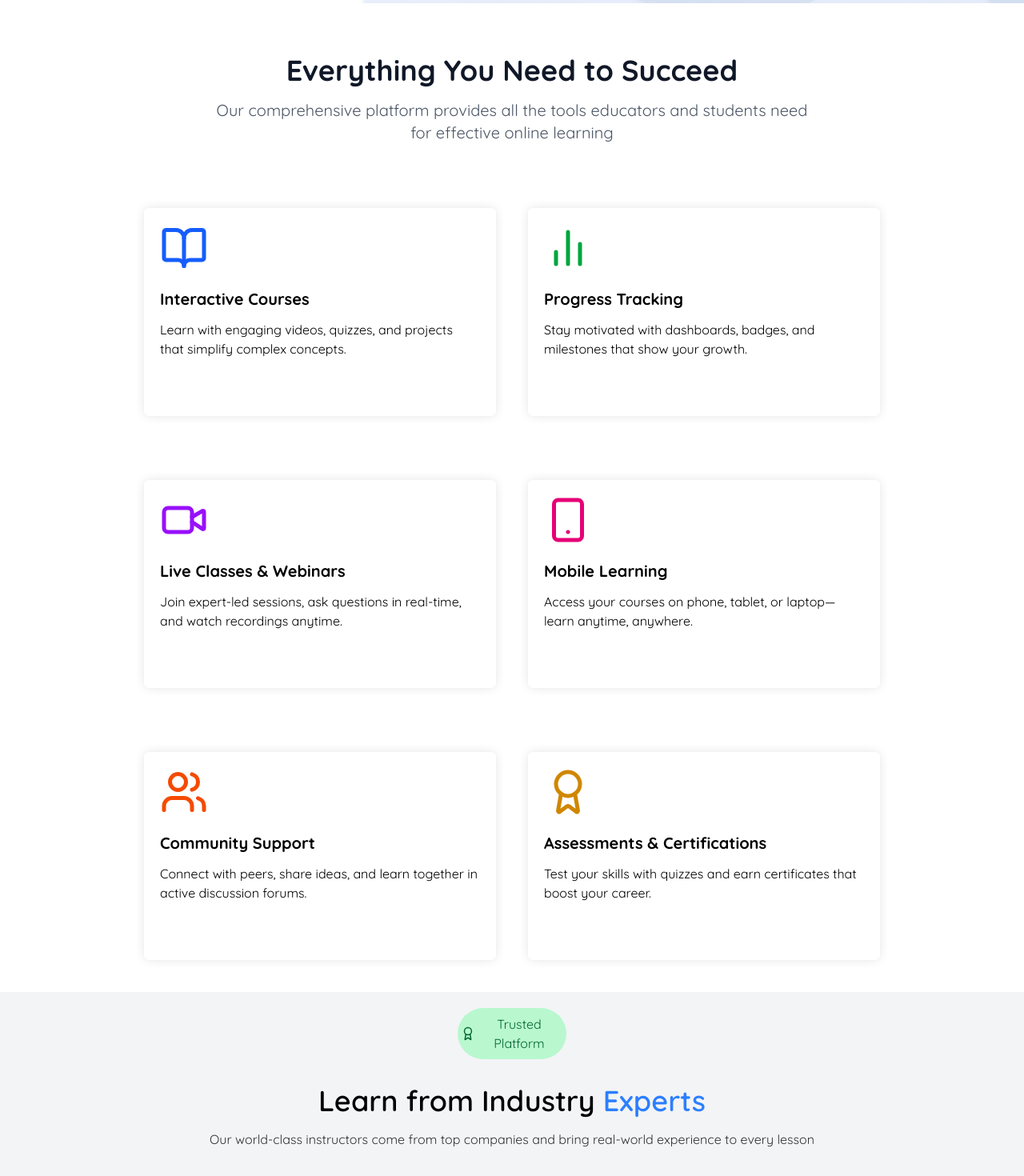
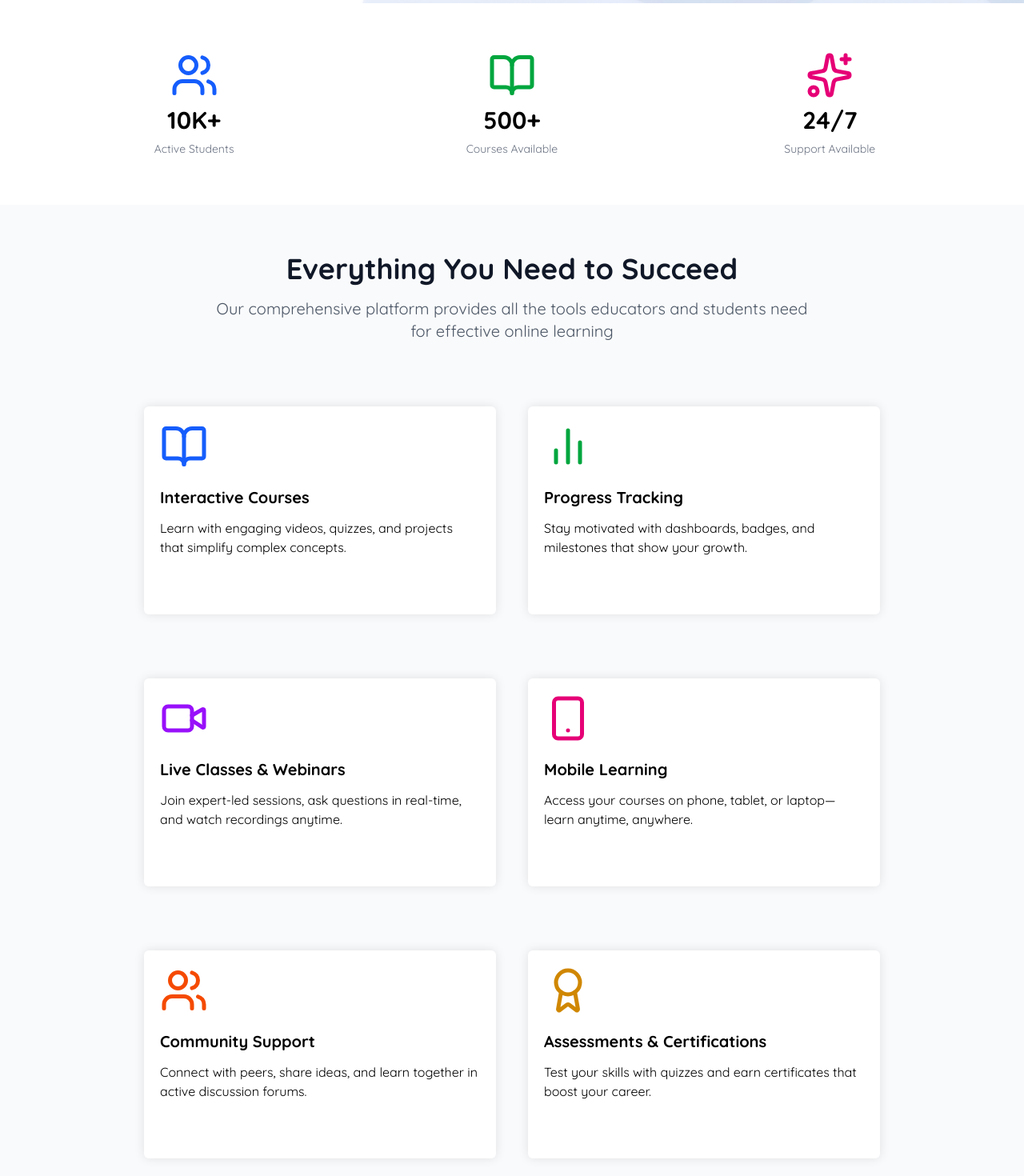
Before and after one commit to WebWizards-org/frontend, a React (Vite) app: page / in a window 1280 px wide. Shown: the part 880-2350 px from the top of the page at 80% size. Built offline with nearby package versions, Linux system fonts and the light colour scheme.

Commit message:
enhance Home component layout; add statistics section and improve styling for better user experience

```diff
--- a/src/components/home.jsx
+++ b/src/components/home.jsx
@@ -39,9 +39,25 @@ export default function Home() {
     }
   ]
 
+  const stats=[
+    {
+      title: "10K+", desc: "Active Students",
+      icon: <Users className="w-15 h-15 text-blue-600" />
+    },
+    {
+      title: "500+", desc: "Courses Available",
+      icon: <BookOpen className="w-15 h-15 text-green-600" />
+    },
+    {
+      title: "24/7", desc: "Support Available",
+      icon: <Sparkles className="w-15 h-15 text-pink-600" />
+    }
+  ]
+
   return (
     <>
         <Navbar />
+      <div className='bg-gray-50'>
         <div
           style={{
             backgroundImage: `url(${hero})`,
@@ -51,7 +67,7 @@ export default function Home() {
             height: '100vh'
 
          }}
-          className="flex  mt-21 justify-start relative min-h-[580px] bg-cover bg-center bg-no-repeat md:items-start">
+          className="flex mt-21 justify-start relative min-h-[580px] bg-cover bg-center bg-no-repeat md:items-start">
             {/* <div className="absolute inset-0 z-10 bg-black/50 md:bg-transparent"></div> */}
             <div className='w-180 mt-15 ml-10 bg-amber-'>
               <h1 className="relative z-10 mt-15 text-[20px] font-bold md:text-[70px] text-gray-900 sm:text-[40px]">
@@ -62,9 +78,18 @@ export default function Home() {
               <button className='bg-blue-500 text-white x-10 relative px-4 py-3 rounded-xl text-xl font-bold mt-10 hover:bg-blue-600 hover:shadow-xl hover:scale-105 transition-all ease-in-out duration-350'>Get Started</button>
             </div>
         </div>
-        <br />
 
-          <div className='text-center mt-10 mb-5'>
+          <div className='Features grid grid-cols-1 md:grid-cols-3 gap-8 relative z-10 bg-white p-15'>
+              {stats.map((val, idx)=>(
+                <div className="text-center">
+                  <div className="text-5xl flex justify-center font-bold text-blue-600 mb-2">{val.icon}</div>
+                  <div className="text-2xl md:text-3xl font-bold text-gray mb-2">{val.title}</div>
+                  <div className="text-gray-500 text-sm">{val.desc}</div>
+                </div>
+              ))}
+          </div>
+
+          <div className='text-center mt-15 mb-5'>
             <h2 className="text-4xl font-bold text-gray-900 mb-4">
                 Everything You Need to Succeed
             </h2>
@@ -75,7 +100,7 @@ export default function Home() {
           <div className='flex justify-center gap-10 flex-wrap m-10 place-content-stretch items-center'>
 
             {features.map((val, idx)=>(
-              <div key={idx} className='w-110 h-65 shadow-[0px_0px_13px_0px_rgba(0,_0,_0,_0.1)] rounded-md text mt-10 p-5 hover:shadow-lg transition-shadow duration-300 ease-in-out'>
+              <div key={idx} className='w-110 bg-white h-65 shadow-[0px_0px_13px_0px_rgba(0,_0,_0,_0.1)] rounded-md text mt-10 p-5 hover:shadow-lg transition-shadow duration-300 ease-in-out'>
                 <div className=''>{val.icon}</div>
                 <h1 className='text-xl font-bold mt-5'>{val.title}</h1>
                 <p className='mt-3'>{val.desc}</p>
@@ -83,14 +108,15 @@ export default function Home() {
             ))}
           </div>
 
-        <div className='text-center bg-gray-100 p-5'>
-          <div className='bg-green-200 w-[11%] items-center justify-center inline-flex rounded-4xl px-1 py-2 text-green-800'><Award className="w-5 h-5" /> Trusted Platform</div>
+        <div className='text-center bg-white p-5'>
+          <div className='bg-green-200 w-[40%] text-[15px] md:w-[18%] md:text-[20px] sm:w-[30%]  items-center justify-center inline-flex rounded-4xl px-1 py-2 text-green-800 font-semibold'><Award className="w-5 h-5" /> Trusted Platform</div>
           <h1 className='text-4xl font-semibold mt-8'>Learn from Industry <span className='text-blue-500'>Experts</span></h1>
           <p className='opacity-80 mt-4 mb-5'>Our world-class instructors come from top companies and bring real-world experience to every lesson</p>
           <button className='bg-blue-500 text-white x-10 relative px-4 py-3 rounded-xl text-xl font-bold mt-10 hover:bg-blue-600 hover:shadow-xl hover:scale-105 transition-all ease-in-out duration-350'>Start Learning Today</button>
         </div>
         <br />
       <Footer />
+      </div>
     </>
   );
 }
```
